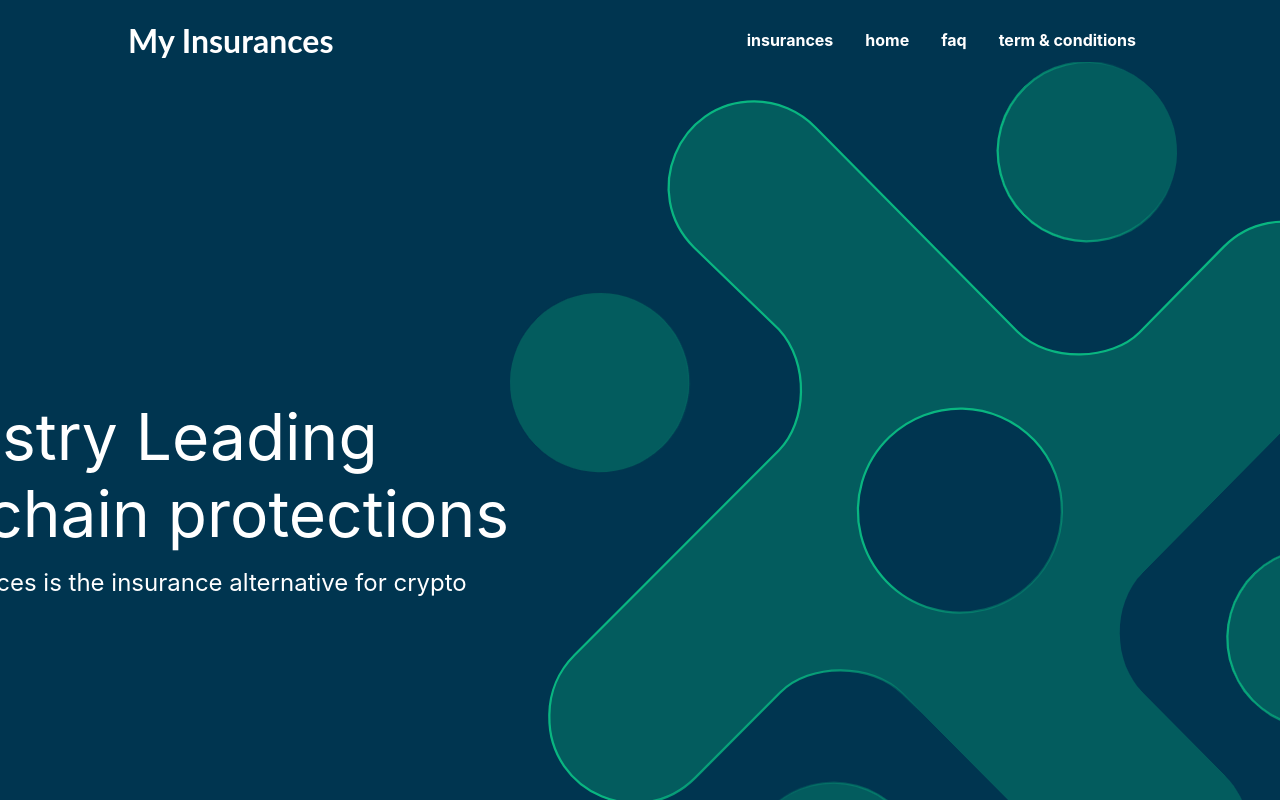
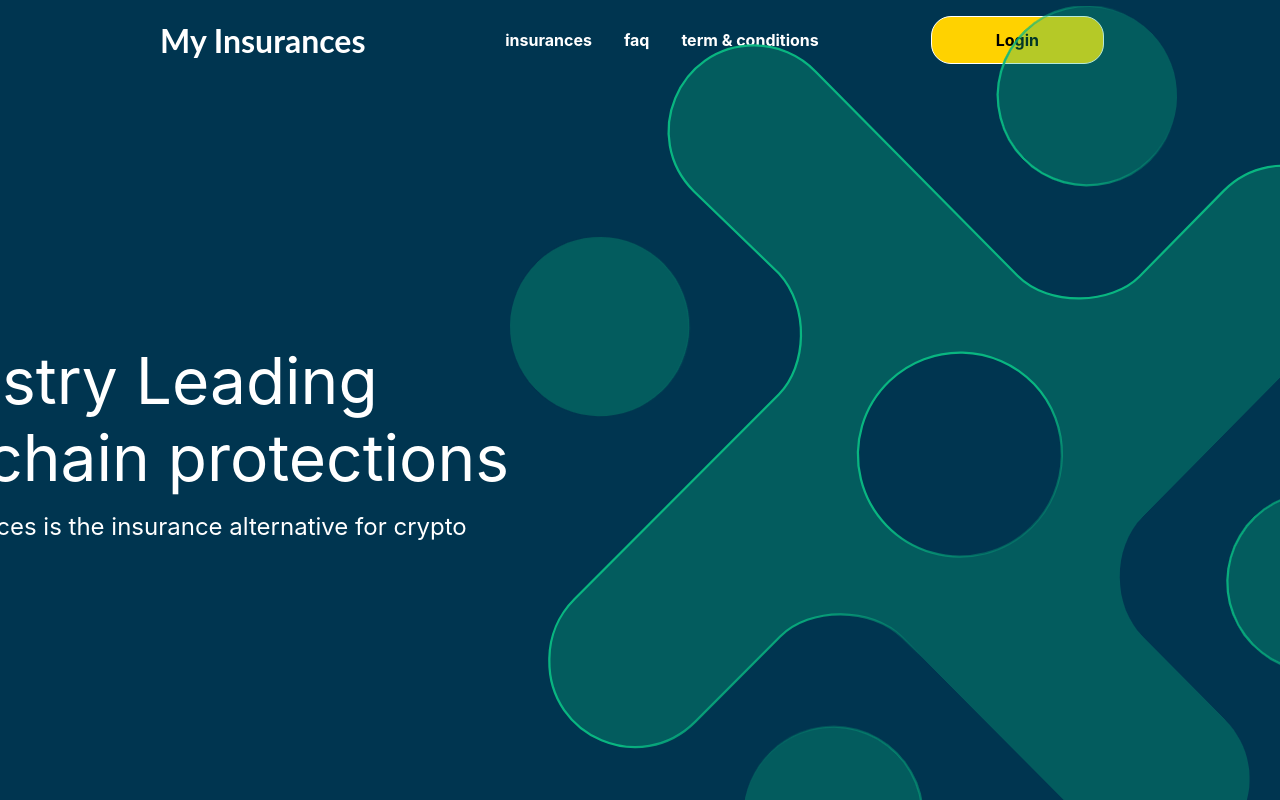
Before and after one commit to jiujitsuboy/winkflow, a React (Create React App) app in the folder web/: page / in a window 1280 px wide. Shown: the top 800 px of the page. Built offline with nearby package versions, Linux system fonts and the light colour scheme.

Commit message:
ui - added Auth0 Integration

```diff
--- a/web/src/App.js
+++ b/web/src/App.js
@@ -1,5 +1,4 @@
 import "./App.css";
-import { useAuth0 } from "@auth0/auth0-react";
 import Layout from "./components/Layout/Layout";
 import { Route, Routes } from "react-router-dom";
 import NotFound from "./pages/NotFound";
@@ -8,35 +7,19 @@ import Insurances from "./pages/Insurances";
 import MyInsurances from "./pages/MyInsurances";
 import Faq from "./pages/Faq";
 import TermsAndContidionts from "./pages/TermsAndContidionts";
+import AuthenticationGuard from "./components/guard/AuthenticationGuard";
 
 function App() {
-  const { isAuthenticated, loginWithRedirect, logout, user, isLoading } =
-    useAuth0();
-
   return (
     <Layout>
       <Routes>
           <Route path="/" element={<Home/>}/>
           <Route path="/insurances" element={<Insurances/>}/>
-          <Route path="/my-insurances" element={<MyInsurances/>}/>
+          <Route path="/my-insurances" element={<AuthenticationGuard component={MyInsurances}></AuthenticationGuard>}/>
           <Route path="/faq" element={<Faq/>}/>
           <Route path="/terms-and-conditions" element={<TermsAndContidionts/>}/>
-          {/* <Route path="login" element={<Login auth={{isAuth, setIsAuth}}/>} /> */}
           <Route path="*" element={<NotFound/>}/>
       </Routes>
-      {/* {isLoading && (
-        <div style={{ padding: "20px", backgroundColor: "yellow" }}>
-          Loading
-        </div>
-      )}
-      {isAuthenticated && (
-        <div style={{ padding: "20px", backgroundColor: "cyan" }}>
-          <img src={user.picture} alt={user.name} width="20px" />
-          {user.name}
-        </div>
-      )}
-      {!isAuthenticated && <button onClick={loginWithRedirect}>Login</button>}
-      {isAuthenticated && <button onClick={logout}>Logout</button>} */}
     </Layout>
   );
 }
--- a/web/src/components/Insurance/Insurance.js
+++ b/web/src/components/Insurance/Insurance.js
@@ -3,6 +3,10 @@ import classes from "./Insurance.module.css"
 
 const Insurance = ({ insurace }) => {
   const { name, logo, cost, capacity, images } = insurace;
+
+  const getQuoteHandler = ()=>{
+    alert(JSON.stringify({ name, logo, cost, capacity, images }))
+  }
 
   return (
     <div className={classes.container}>
@@ -30,7 +34,7 @@ const Insurance = ({ insurace }) => {
         <label>{capacity}</label>
       </div>
       <div className={classes.button_container}>
-        <button className={classes.button}>Get quote</button>
+        <button className={classes.button} onClick={getQuoteHandler}>Get quote</button>
       </div>
     </div>
   );
--- a/web/src/components/Insurance/Insurance.module.css
+++ b/web/src/components/Insurance/Insurance.module.css
@@ -51,3 +51,12 @@
     padding:10px 90px;
     font-size: 1.2rem;
 }
+
+.button:hover {
+    cursor: pointer;
+    background-color:white;
+    color:  #0AB682;
+    border-radius: 40px;
+    padding:10px 90px;
+    font-size: 1.2rem;
+}
--- a/web/src/components/Layout/MainNavigation.js
+++ b/web/src/components/Layout/MainNavigation.js
@@ -1,21 +1,33 @@
 import React from "react";
 import { Link } from "react-router-dom";
+import { useAuth0 } from "@auth0/auth0-react"
 import classes from "./MainNavigation.module.css"
 
 const MainNavigation = () => {
+  const {isAuthenticated, loginWithRedirect, user, logout, isLoading} = useAuth0()
   return (
     <header className={classes.header}>
       <div className={classes.logo}>
         <Link to="/">My Insurances</Link>
       </div>
-      <nav>
+      {!isLoading && (
+        <nav>
         <ul>
+          {isAuthenticated && <li><Link to="/my-insurances">my insurences</Link></li>}
           <li><Link to="/insurances">insurances</Link></li>
-          <li><Link to="/my-insurances">home</Link></li>
           <li><Link to="/faq">faq</Link></li>
           <li><Link to="/terms-and-conditions" alt="">term & conditions</Link></li>
         </ul>
+        {!isAuthenticated && <button className={classes.login} onClick={loginWithRedirect}>Login</button>}
+        {isAuthenticated && <div className={classes.user_profile}>
+          <img className={classes.user_profile__picture} src={user.picture} alt={user.name}/>
+          <div>
+            <div className={classes.user_profile__name}>{user.name}</div>
+            <button className={classes.logout} onClick={logout}>Logout</button>
+          </div>
+        </div>}
       </nav>
+      )}
     </header>
   );
 };
--- a/web/src/components/Layout/MainNavigation.module.css
+++ b/web/src/components/Layout/MainNavigation.module.css
@@ -6,7 +6,7 @@
     display: flex;
     justify-content: space-between;
     align-items: center;
-    padding: 0 10%;
+    padding: 0 3rem 0 10rem;
   }
 
   .logo {
@@ -28,28 +28,63 @@
     margin: 0 1rem;
   }
 
+  .header nav {
+    display: flex;
+    align-items: baseline;
+  }
+
   .header a {
     text-decoration: none;
     color: white;
     font-weight: bold;
   }
 
-  .header button {
+  .header .login {
     font: inherit;
+    background-color: #ffd200;
+    border: 1px solid white;
+    color: black;
+    font-weight: bold;
+    padding: 0.8rem 4rem;
+    margin: 0 8rem 0 6rem;
+    border-radius: 20px;
+    cursor: pointer;
+  }
+
+  .header .login:hover {
+    background-color: #00a35f;
+    color: #38015c;
+  }
+
+  .header .logout {
+    border: 0;
     background-color: transparent;
-    border: 1px solid white;
     color: white;
-    font-weight: bold;
-    padding: 0.5rem 1.5rem;
-    border-radius: 6px;
-    cursor: pointer;
+    padding: 0;
+    margin: 0;
+  }
+
+  .header .logout:hover {
+    font-weight: bolder;
+    text-decoration: underline;
   }
 
   .header a:hover {
     color: #00a35f;
   }
 
-  .header button:hover {
-    background-color: #00a35f;
-    color: #38015c;
+  .user_profile {
+    display: flex;
+    align-items: center;
+    margin: 0 8rem 0 6rem;
   }
+
+  .user_profile__picture {
+    border-radius: 50%;
+    margin-right: 1rem;
+    width: 40px;
+  }
+
+  .user_profile__name {
+    color: white;
+  }
--- /dev/null
+++ b/web/src/components/guard/AuthenticationGuard.js
@@ -0,0 +1,16 @@
+import React from "react";
+import { withAuthenticationRequired } from "@auth0/auth0-react";
+
+const AuthenticationGuard = ({ component }) => {
+  const Component = withAuthenticationRequired(component, {
+    onRedirecting: () => (
+      <div className="page-layout">
+        <div>Loading...</div>
+      </div>
+    ),
+  });
+
+  return <Component/>
+};
+
+export default AuthenticationGuard;
--- a/web/src/index.js
+++ b/web/src/index.js
@@ -13,7 +13,8 @@ root.render(
       domain="dev-l1oihdzyxvar3nge.us.auth0.com"
       clientId="5ESOCkuSDGUVQwNSZl6MAZIHnN6qDmhb"
       authorizationParams={{
-        redirect_uri: window.location.origin,
+        // redirect_uri: window.location.origin,
+        redirect_uri:"http://localhost:3005/my-insurances"
       }}
       cacheLocation="localstorage"
     >
--- a/web/src/pages/Home.module.css
+++ b/web/src/pages/Home.module.css
@@ -5,7 +5,7 @@
     background-color: #003550;
     padding: 2rem;
     margin: auto;
-    height: 100vh;
+    height: 86vh;
     color: white;
 }
 
```
